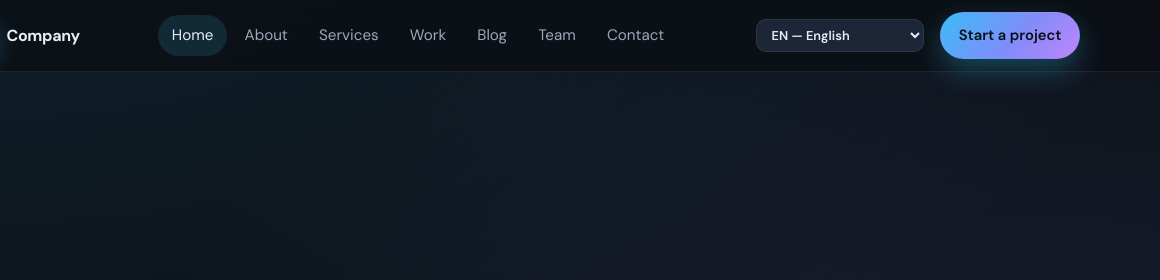
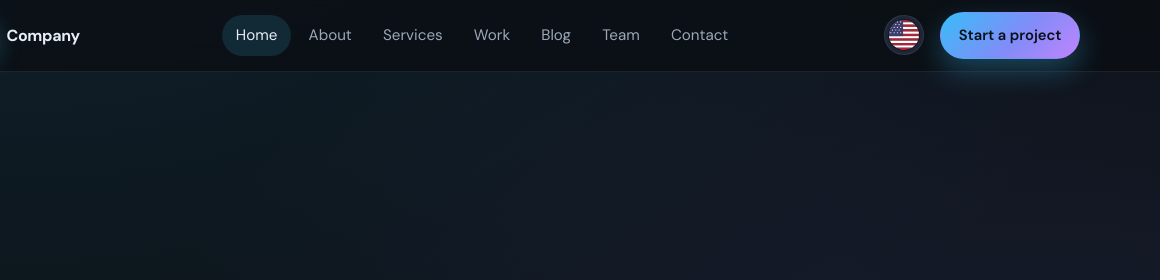
Before and after one commit to turgutino/nexus, a website: page public/index.html in a window 1280 px wide. Shown: the top 280 px of the page, 120-1280 px from the left. Drawn offline with Linux system fonts and the light colour scheme; no server answers.

Commit message:
Language switcher: round flag picker (English shown with the US flag), no text

```diff
--- a/public/css/styles.css
+++ b/public/css/styles.css
@@ -847,61 +847,72 @@ select {
 }
 
 .lang-switch {
+  position: relative;
   display: inline-flex;
   align-items: center;
-  gap: 0.35rem;
   margin-right: 0.5rem;
 }
 
-.lang-switch button {
-  padding: 0.35rem 0.55rem;
-  border-radius: 999px;
+/* Round flag button + round flag menu (no text) */
+.lang-btn,
+.lang-option {
+  display: inline-flex;
+  align-items: center;
+  justify-content: center;
+  width: 2.5rem;
+  height: 2.5rem;
+  padding: 0.25rem;
+  border-radius: 50%;
   border: 1px solid var(--border);
-  background: rgba(255, 255, 255, 0.04);
-  color: var(--muted);
-  font-size: 0.78rem;
-  font-weight: 600;
+  background: var(--surface-2);
   cursor: pointer;
+  transition: border-color 0.15s ease, transform 0.15s ease, background-color 0.15s ease;
 }
 
-.lang-switch button:hover,
-.lang-switch button.active {
-  color: var(--text);
-  background: var(--accent-soft);
+.lang-btn:hover,
+.lang-option:hover {
+  border-color: var(--accent);
+  transform: scale(1.06);
 }
 
-.lang-select {
-  padding: 0.4rem 0.65rem;
-  border-radius: var(--radius-sm);
-  border: 1px solid var(--border);
-  background-color: var(--surface-2);
-  color: var(--text);
-  color-scheme: dark;
-  font-size: 0.8rem;
-  font-weight: 600;
-  cursor: pointer;
-  min-width: 10.5rem;
-  max-width: min(16rem, 42vw);
-}
-
-.lang-select option,
-.lang-select optgroup {
-  background-color: var(--surface);
-  color: var(--text);
-}
-
-.lang-select:focus {
+.lang-btn:focus-visible,
+.lang-option:focus-visible {
   outline: 2px solid var(--accent);
   outline-offset: 2px;
 }
 
-@media (max-width: 1100px) {
-  .lang-select {
-    min-width: 8.75rem;
-    max-width: min(14rem, 36vw);
-    font-size: 0.75rem;
-    padding: 0.35rem 0.5rem;
-  }
+.lang-flag {
+  display: block;
+  width: 100%;
+  height: 100%;
+  border-radius: 50%;
+  object-fit: cover;
+  box-shadow: 0 0 0 1px rgba(0, 0, 0, 0.35);
+  pointer-events: none;
+}
+
+.lang-menu {
+  position: absolute;
+  top: calc(100% + 0.5rem);
+  right: 0;
+  z-index: 60;
+  display: flex;
+  flex-direction: column;
+  gap: 0.4rem;
+  padding: 0.5rem;
+  border-radius: 999px;
+  border: 1px solid var(--border);
+  background: var(--surface);
+  box-shadow: var(--shadow);
+}
+
+.lang-menu[hidden] {
+  display: none;
+}
+
+.lang-option.active {
+  border-color: var(--accent);
+  background: var(--accent-soft);
 }
 
 .map-embed-wrap {
--- a/public/js/shell.js
+++ b/public/js/shell.js
@@ -128,40 +128,127 @@
     if (foot) foot.textContent = site.footerTagline;
   }
 
+  // Flag file per locale (English is shown with the American flag).
+  const FLAG_FILES = { en: "us", tr: "tr", az: "az", ru: "ru", fr: "fr", es: "es", de: "de" };
+
+  function flagImg(code) {
+    const img = document.createElement("img");
+    img.className = "lang-flag";
+    img.src = "/img/flags/" + (FLAG_FILES[code] || "us") + ".svg";
+    img.alt = "";
+    img.width = 28;
+    img.height = 28;
+    img.draggable = false;
+    return img;
+  }
+
+  function langName(code) {
+    const hit = LANG_OPTIONS.find((o) => o.code === code);
+    return hit ? hit.name : code;
+  }
+
   function syncLangSelect() {
     const wrap = document.getElementById("lang-switch");
-    const sel = wrap && wrap.querySelector("select.lang-select");
-    if (!sel || !window.SiteI18n) return;
+    if (!wrap || !window.SiteI18n) return;
     const loc = window.SiteI18n.getLocale();
-    if ([...sel.options].some((o) => o.value === loc)) sel.value = loc;
+    const btn = wrap.querySelector(".lang-btn");
+    if (btn) {
+      const label = window.SiteI18n.t("nav.lang", "Language") + ": " + langName(loc);
+      btn.setAttribute("aria-label", label);
+      btn.setAttribute("title", langName(loc));
+      const img = btn.querySelector("img");
+      if (img) img.src = "/img/flags/" + (FLAG_FILES[loc] || "us") + ".svg";
+    }
+    wrap.querySelectorAll(".lang-option").forEach((o) => {
+      const on = o.getAttribute("data-code") === loc;
+      o.setAttribute("aria-selected", on ? "true" : "false");
+      o.classList.toggle("active", on);
+    });
   }
 
   let headerChromeBound = false;
 
+  // Language picker: a round flag button that opens a small menu of round flags (no text).
   function injectLangSwitch(container) {
     if (!container || document.getElementById("lang-switch") || !window.SiteI18n) return;
     const wrap = document.createElement("span");
     wrap.id = "lang-switch";
     wrap.className = "lang-switch";
-    const sel = document.createElement("select");
-    sel.className = "lang-select";
-    sel.setAttribute("aria-label", window.SiteI18n.t("nav.lang", "Language"));
-    LANG_OPTIONS.forEach(({ code, label, name }) => {
-      const opt = document.createElement("option");
-      opt.value = code;
-      opt.textContent = label + " — " + name;
-      sel.appendChild(opt);
+
+    const btn = document.createElement("button");
+    btn.type = "button";
+    btn.className = "lang-btn";
+    btn.setAttribute("aria-haspopup", "listbox");
+    btn.setAttribute("aria-expanded", "false");
+    btn.appendChild(flagImg(getLocale() || "en"));
+
+    const menu = document.createElement("div");
+    menu.className = "lang-menu";
+    menu.setAttribute("role", "listbox");
+    menu.hidden = true;
+
+    LANG_OPTIONS.forEach(({ code, name }) => {
+      const opt = document.createElement("button");
+      opt.type = "button";
+      opt.className = "lang-option";
+      opt.setAttribute("role", "option");
+      opt.setAttribute("data-code", code);
+      opt.setAttribute("aria-label", name);
+      opt.setAttribute("title", name);
+      opt.appendChild(flagImg(code));
+      menu.appendChild(opt);
     });
-    sel.value = getLocale() || "en";
-    sel.addEventListener("change", async () => {
-      await window.SiteI18n.setLocaleAndReloadStrings(sel.value);
-      sel.setAttribute("aria-label", window.SiteI18n.t("nav.lang", "Language"));
+
+    function setOpen(open) {
+      menu.hidden = !open;
+      btn.setAttribute("aria-expanded", open ? "true" : "false");
+    }
+
+    btn.addEventListener("click", () => {
+      const open = menu.hidden;
+      setOpen(open);
+      if (open) {
+        const cur = menu.querySelector(".lang-option.active") || menu.querySelector(".lang-option");
+        if (cur) cur.focus();
+      }
+    });
+
+    menu.addEventListener("click", async (e) => {
+      const opt = e.target.closest(".lang-option");
+      if (!opt) return;
+      const code = opt.getAttribute("data-code");
+      setOpen(false);
+      btn.focus();
+      await window.SiteI18n.setLocaleAndReloadStrings(code);
+      syncLangSelect();
       const site = await fetchSiteMini();
       applyBindFromSite(site);
       if (window.SiteI18n) window.SiteI18n.applyDom(document);
     });
-    wrap.appendChild(sel);
+
+    wrap.addEventListener("keydown", (e) => {
+      if (e.key === "Escape" && !menu.hidden) {
+        setOpen(false);
+        btn.focus();
+        return;
+      }
+      if ((e.key === "ArrowDown" || e.key === "ArrowUp") && !menu.hidden) {
+        const items = [...menu.querySelectorAll(".lang-option")];
+        const i = items.indexOf(document.activeElement);
+        const next = e.key === "ArrowDown" ? (i + 1) % items.length : (i - 1 + items.length) % items.length;
+        items[next].focus();
+        e.preventDefault();
+      }
+    });
+
+    document.addEventListener("click", (e) => {
+      if (!wrap.contains(e.target)) setOpen(false);
+    });
+
+    wrap.appendChild(btn);
+    wrap.appendChild(menu);
     container.insertBefore(wrap, container.firstChild);
+    syncLangSelect();
   }
 
   let localeHookInstalled = false;
```
Also changed, not shown: test/static-build.test.js (+2 -1 lines), public/img/flags/az.svg (added), public/img/flags/de.svg (added), public/img/flags/es.svg (added), public/img/flags/fr.svg (added), public/img/flags/ru.svg (added), public/img/flags/tr.svg (added), public/img/flags/us.svg (added), scripts/lib/static-build.js.
